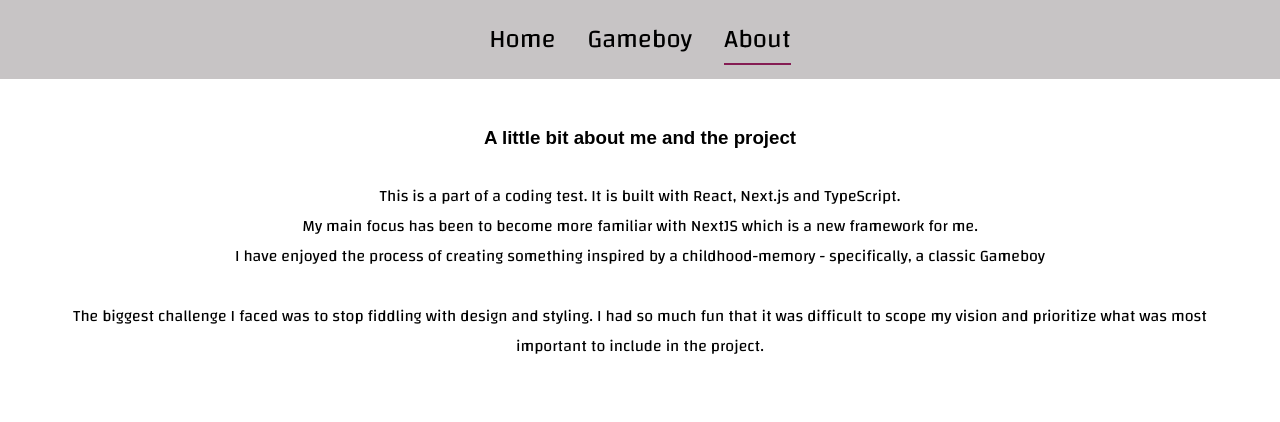
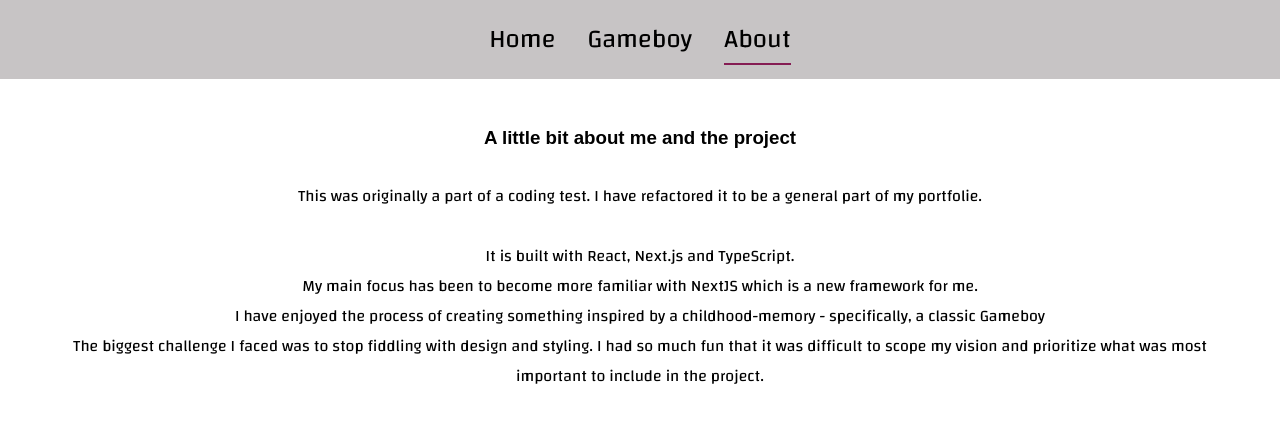
Before and after one commit to LadyLockheed/gameboy-get-users, a Next.js app: page /about in a window 1280 px wide. Shown: the top 422 px of the page. Built offline with nearby package versions, Linux system fonts and the light colour scheme; a web font is replaced by a local one.

Commit message:
Refactor text in about page to better fit my portfolio

```diff
--- a/src/app/about/page.tsx
+++ b/src/app/about/page.tsx
@@ -5,13 +5,15 @@ const About = () => {
 		<div className={styles.aboutContainer}>
 			<h3>A little bit about me and the project</h3>
 			<p>
-				This is a part of a coding test. It is built with React, Next.js and
-				TypeScript. <br />
+				This was originally a part of a coding test. I have refactored it to be
+				a general part of my portfolie.
+				<br />
+				<br />
+				It is built with React, Next.js and TypeScript. <br />
 				My main focus has been to become more familiar with NextJS which is a
 				new framework for me. <br />
 				I have enjoyed the process of creating something inspired by a
 				childhood-memory - specifically, a classic Gameboy
-				<br />
 				<br />
 				The biggest challenge I faced was to stop fiddling with design and
 				styling. I had so much fun that it was difficult to scope my vision and
```
